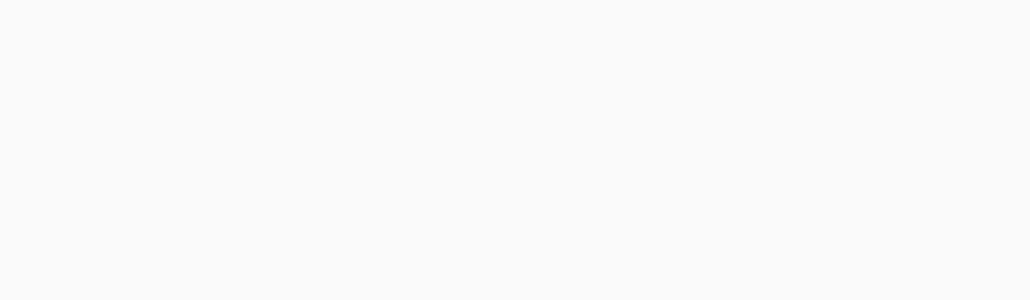
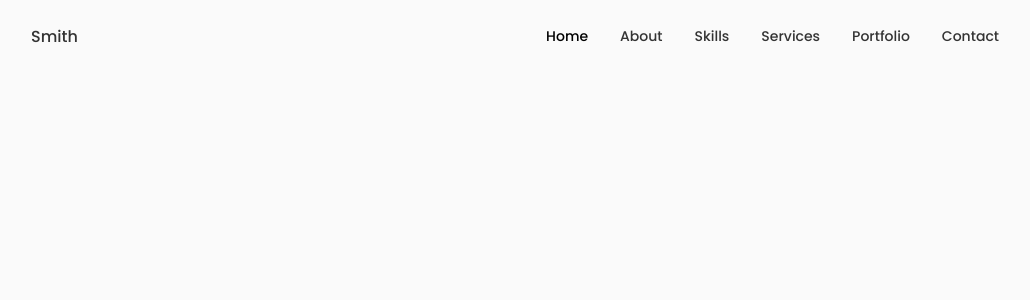
Before and after one commit to TimofeyKremko/Portfolio-Website, a React (Create React App) app: page / in a window 1280 px wide. Shown: the top 300 px of the page, without its empty margins (125-1155 px from the left). Built offline with nearby package versions, Linux system fonts and the light colour scheme.

Commit message:
init: header, responsive header

```diff
--- a/src/App.css
+++ b/src/App.css
@@ -155,18 +155,26 @@
   }
 }
 
-@media screen and(max-width: 992px) {
+@media screen and (max-width: 992px) {
+  .container {
+    margin-left: var(--mb-1-5);
+    margin-right: var(--mb-1-5);
+  }
 
 }
 
-@media screen and(max-width: 768px) {
+@media screen and (max-width: 768px) {
 
 }
 
-@media screen and(max-width: 576px) {
+@media screen and (max-width: 576px) {
 
 }
 
-@media screen and(max-width: 350px) {
+@media screen and (max-width: 350px) {
+    .container {
+    margin-left: var(--mb-1);
+    margin-right: var(--mb-1);
+  }
 
 }
--- a/src/App.js
+++ b/src/App.js
@@ -1,9 +1,11 @@
 import './App.css';
+import Header from './components/Header/Header';
 
 function App() {
   return (
-    <div className="App">
-    </div>
+    <>
+      <Header />
+    </>
   );
 }
 
--- a/src/components/Header/Header.jsx
+++ b/src/components/Header/Header.jsx
@@ -0,0 +1,61 @@
+import React, { useState } from 'react'
+import "./header.css"
+
+const Header = () => {
+  const [Toggle, showMenu] = useState(false)
+  return (
+    <header className="header">
+      <nav className="nav container">
+        <a href="index.html" className="nav__logo">
+          Smith
+        </a>
+
+        <div className="nav__menu">
+          <ul className="nav__list grid">
+            <li className="nav__item">
+              <a href="#home" className="nav__link active-link">
+                <i className="uil uil-estate nav__icon"></i> Home
+              </a>
+            </li>
+
+            <li className="nav__item">
+              <a href="#about" className="nav__link">
+                <i className="uil uil-user nav__icon"></i> About
+              </a>
+            </li>
+
+            <li className="nav__item">
+              <a href="#skills" className="nav__link">
+                <i className="uil uil-file-alt nav__icon"></i> Skills
+              </a>
+            </li>
+
+            <li className="nav__item">
+              <a href="#services" className="nav__link">
+                <i className="uil uil-briefcase-alt nav__icon"></i> Services
+              </a>
+            </li>
+
+            <li className="nav__item">
+              <a href="#portfolio" className="nav__link">
+                <i className="uil uil-scenery nav__icon"></i> Portfolio
+              </a>
+            </li>
+
+            <li className="nav__item">
+              <a href="#contact" className="nav__link">
+                <i className="uil uil-message nav__icon"></i> Contact
+              </a>
+            </li>
+          </ul>
+          <i className="uil uil-times nav__close"></i>
+        </div>
+        <div className="nav__toggle">
+          <i className="uil uil-apps"></i>
+        </div>
+      </nav>
+    </header>
+  );
+}
+
+export default Header
--- a/src/components/Header/header.css
+++ b/src/components/Header/header.css
@@ -0,0 +1,119 @@
+.header {
+  width: 100%;
+  position: fixed;
+  top: 0;
+  left: 0;
+  z-index: var(--z-fixed);
+  background-color: var(--body-color);
+}
+
+.nav {
+  height: calc(var(--header-height) + 1.5rem);
+  display: flex;
+  justify-content: space-between;
+  align-items: center;
+  column-gap: 1rem;
+}
+
+.nav__logo,
+.nav__toggle {
+  color: var(--title-color);
+  font-weight: var(--font-medium);
+}
+
+.nav__list {
+  display: flex;
+  column-gap: 2rem;
+}
+
+.nav__link {
+  display: flex;
+  flex-direction: column;
+  align-items: center;
+  font-size: var(--small-font-size);
+  color: var(--title-color);
+  font-weight: var(--font-medium);
+  transition: .3s;
+}
+
+.nav__icon,
+.nav__close,
+.nav__toggle {
+  display: none;
+}
+
+.active-link,
+.nav__link:hover {
+  color: var(--title-color-dark);
+}
+
+@media screen and (max-width: 768px) {
+  .header {
+    top: initial;
+    bottom: 0;
+  }
+
+  .nav {
+    height: var(--header-height);
+  }
+  .nav__menu {
+    position: fixed;
+    bottom: -100%;
+    left: 0;
+    width: 100%;
+    background-color: var(--body-color);
+    padding: 2rem 1.5rem 4rem;
+    box-shadow: 0 -1px 4px rgba(0, 0, 0, 0.15);
+    border-radius: 1.5rem 1.5rem 0 0 ;
+    transition: .3s;
+  }
+
+  .show-menu {
+    bottom: 0;
+  }
+
+  .nav__list {
+    display: grid;
+    grid-template-columns: repeat(3, 1fr);
+    gap: 2rem;
+  }
+
+  .nav__icon {
+    font-size: 1.2rem;
+
+  }
+
+  .nav__close {
+    position: absolute;
+    right: 1.3rem;
+    bottom: .5rem;
+    font-size: 1.5rem;
+    cursor: pointer;
+    color: var(--title-color);
+  }
+
+  .nav__close:hover {
+    color: var(--title-color-dark);
+  }
+
+  .nav__toggle {
+    font-size: 1.1rem;
+    cursor: pointer;
+  }
+
+  .nav__icon,
+  .nav__close,
+  .nav__toggle {
+    display: block;
+  }
+}
+
+
+@media screen and (max-width: 350px) {
+  .nav__menu {
+    padding: 2rem 0.25rem 4rem;
+  }
+  .nav__list {
+    column-gap: 0;
+  }
+}
```
